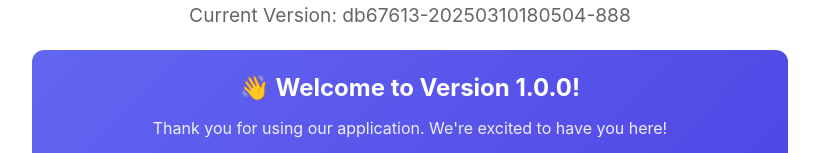
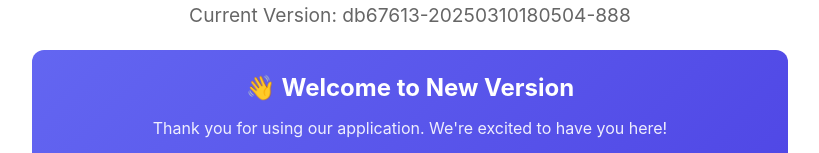
Before and after one commit to PankajBaliyan/react-vite-version-check, a React (Vite) app: page / in a window 1280 px wide. Shown: the part 188-341 px from the top of the page, without its empty margins (230-1049 px from the left). Built offline with nearby package versions, Linux system fonts and the light colour scheme.

Commit message:
upadte message

```diff
--- a/src/components/WelcomeMessage.jsx
+++ b/src/components/WelcomeMessage.jsx
@@ -9,7 +9,7 @@ function WelcomeMessage() {
   return (
     <div className="welcome-message">
       <div className="welcome-content">
-        <h2>👋 Welcome to Version 1.0.0!</h2>
+        <h2>👋 Welcome to New Version</h2>
         <p>Thank you for using our application. We're excited to have you here!</p>
         <button className="close-button" onClick={() => setIsVisible(false)}>
           Got it!
```
